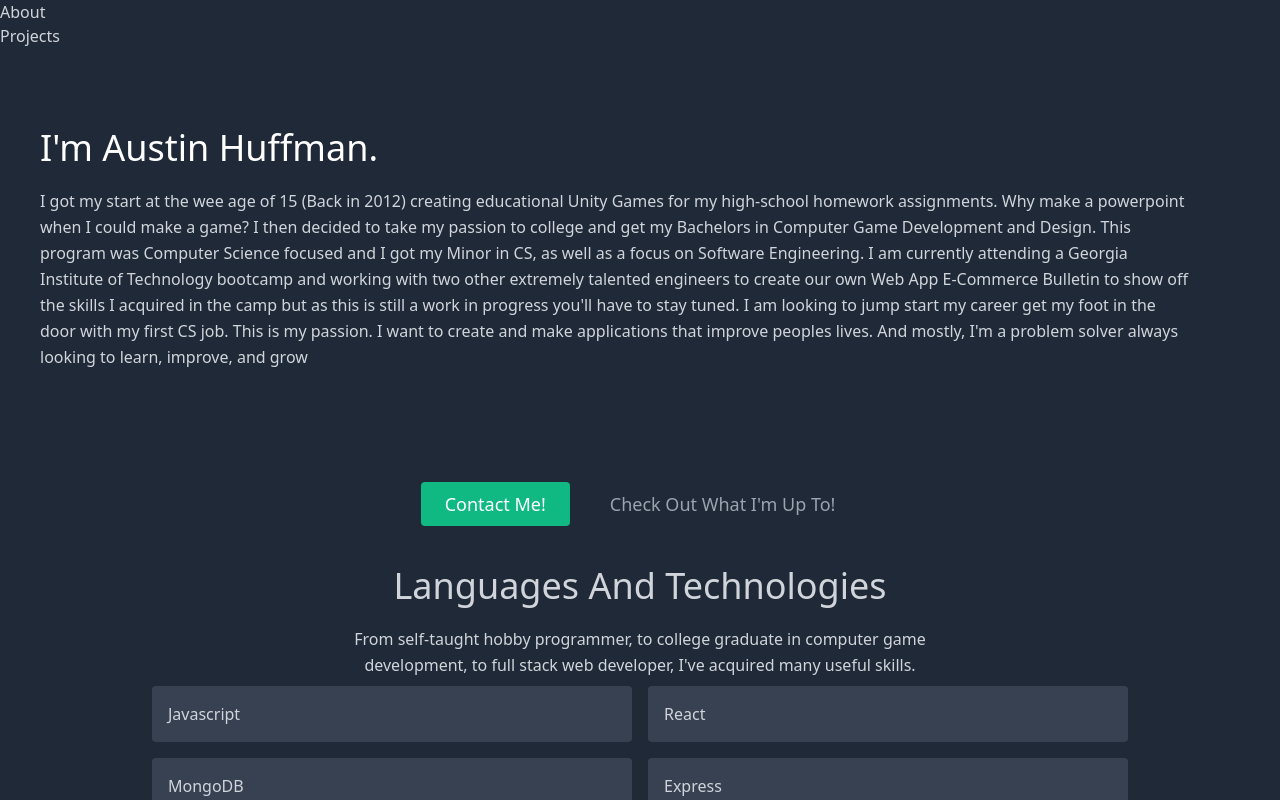
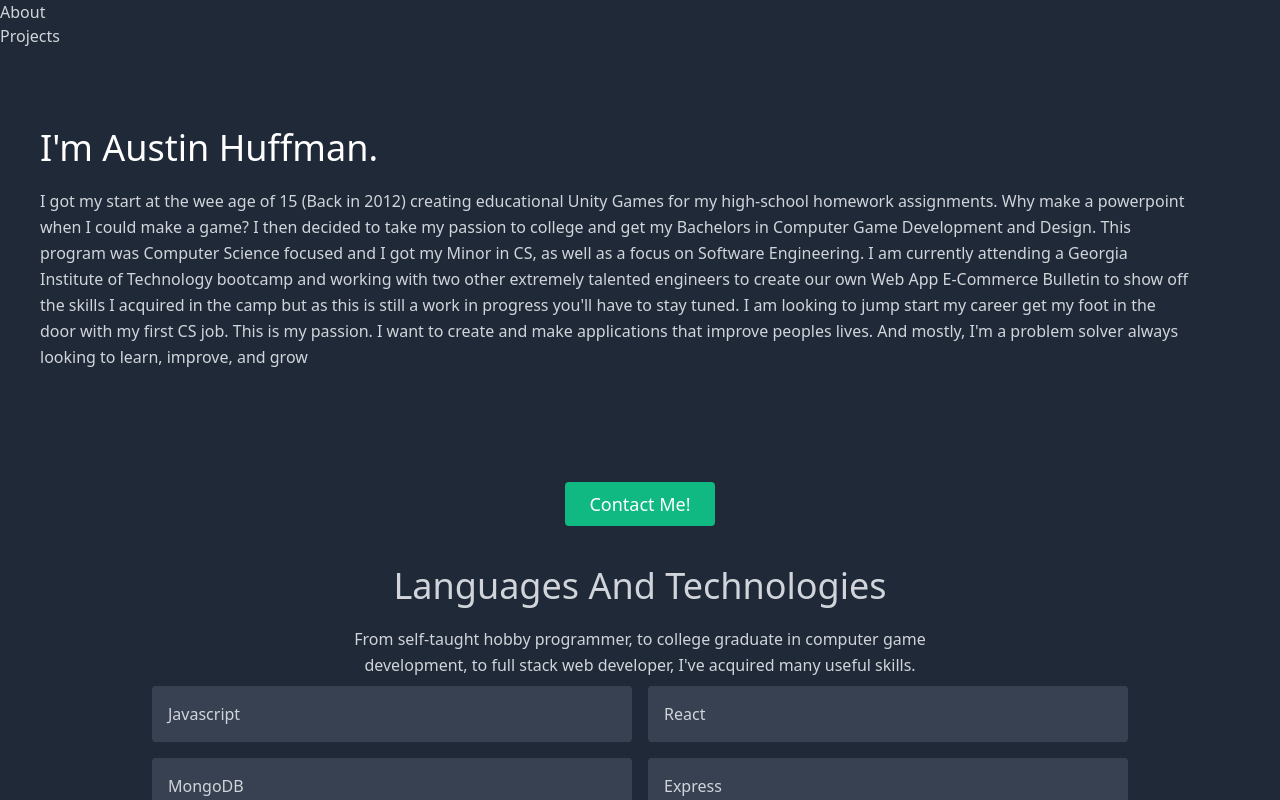
Before and after one commit to ahuffma2/react-portfolio, a React (Create React App) app: page / in a window 1280 px wide. Shown: the top 800 px of the page. Built offline with nearby package versions, Linux system fonts and the light colour scheme.

Commit message:
fixed not working button on About Me

```diff
--- a/src/components/Nav.js
+++ b/src/components/Nav.js
@@ -3,6 +3,7 @@ import React from 'react';
 export default function Nav({currentPage, handlePageChange}) {
     return(
     <ul className="nav">
+        <span>
         <li className="nav-item">
           <a
             href="#about"
@@ -26,6 +27,7 @@ export default function Nav({currentPage, handlePageChange}) {
             Projects
           </a>
         </li>
+        </span>
     </ul>
     );
 }
--- a/src/components/pages/About-Me.js
+++ b/src/components/pages/About-Me.js
@@ -25,13 +25,6 @@ export default function About() {
               Contact Me!
             </a>
 
-            <a
-              href="#projects"
-              className="ml-4 inline-flex text-gray-400 bg-gray-800 border-0 py-2 px-6 focus:outline-none hover:bg-gray-700 hover:text-white rounded text-lg">
-              Check Out What I'm Up To!
-            </a>
-
-
           </div>
         </section>
 
```
